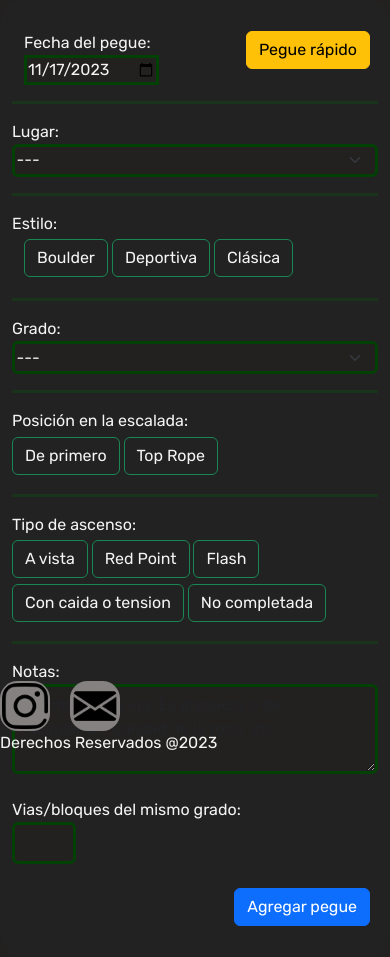
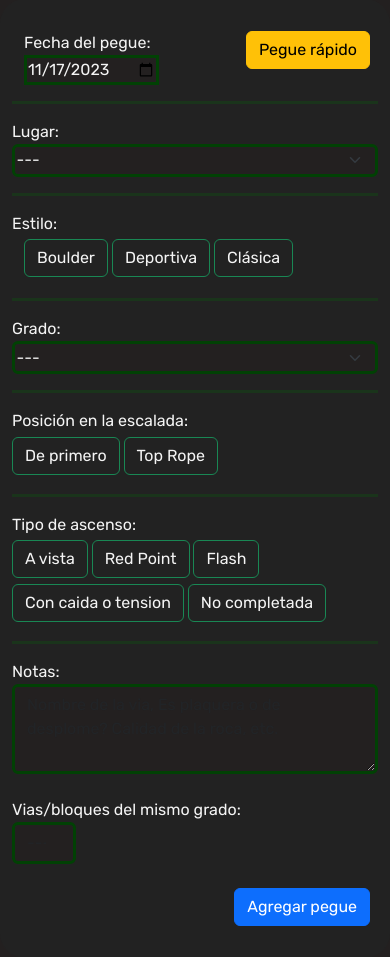
Before and after one commit to NMS47/climbing_log, a Django app: page /add_new_entry/1 in a window 390 px wide. Shown: the part 123-1080 px from the top of the page. Run offline with Django 4.2, Linux system fonts and the light colour scheme; a user stored in the database is signed in; data comes from the database, SQL or seed files in the repository; some libraries are stand-ins or nearby versions; some web fonts are replaced.

Commit message:
trying to fix footer

```diff
--- a/climb_log_webapp/static/climb_log_webapp/new_entry.css
+++ b/climb_log_webapp/static/climb_log_webapp/new_entry.css
@@ -51,4 +51,7 @@ hr {
     .main{
         width: 100%;
     }
+    footer{
+        visibility: hidden;
+    }
 }
```
